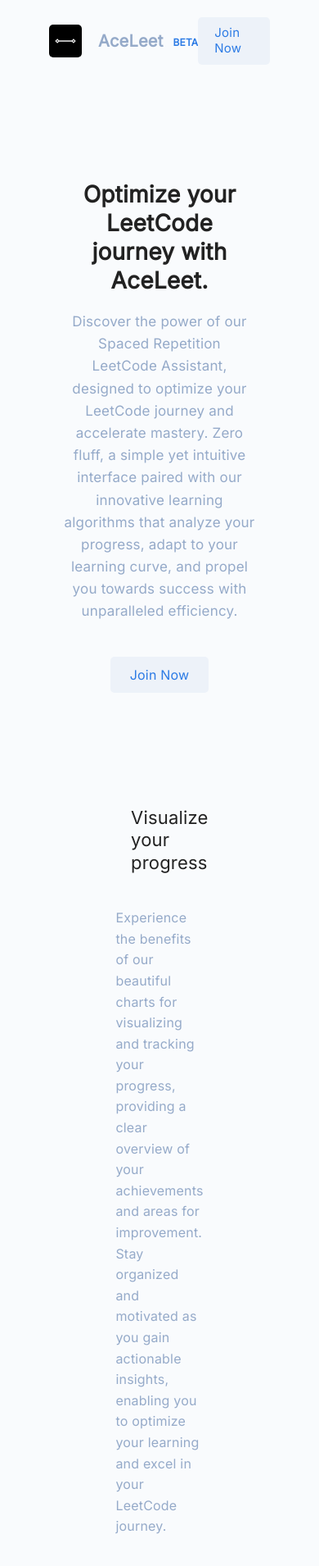
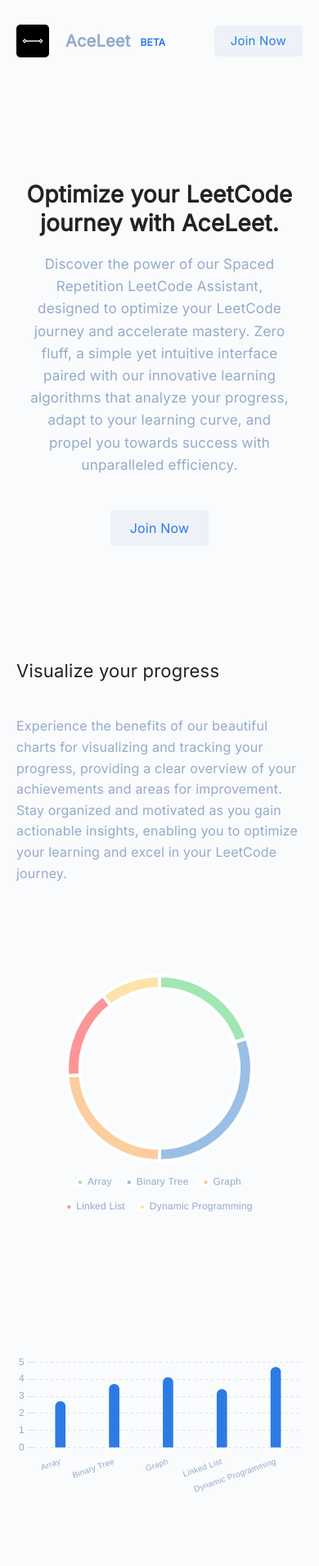
Before and after one commit to cmacariovx/AceLeet, a React (Create React App) app in the folder client/: page /landing in a window 390 px wide. Shown: the top 1910 px of the page at 82% size. Built offline with nearby package versions, Linux system fonts and the light colour scheme.

Commit message:
responsive

```diff
--- a/client/src/Components/Auth.css
+++ b/client/src/Components/Auth.css
@@ -24,6 +24,8 @@
     background-color: var(--gray);
     border-radius: 10px;
     z-index: 99;
+    margin-left: 10px;
+    margin-right: 10px;
 }
 
     .authHeaderText {
--- a/client/src/Pages/Landing.css
+++ b/client/src/Pages/Landing.css
@@ -21,6 +21,8 @@
     position: fixed;
     top: 0;
     left: 0;
+    z-index: 99;
+    background-color: var(--gray);
 }
 
     .landingHeaderLeft {
@@ -70,12 +72,13 @@
     }
 
     .landingIntro {
-        width: 60%;
+        width: 100%;
         display: flex;
         flex-direction: column;
         justify-content: center;
         align-items: center;
         margin-top: 120px;
+        padding: 0 200px;
     }
 
     .landingIntroUpper {
@@ -120,6 +123,7 @@
         align-items: center;
         padding: 0 160px;
         margin-bottom: 100px;
+        max-width: 1400px;
     }
 
     .landingSectionTitle {
@@ -206,3 +210,54 @@
         transition: 0.2s linear;
         background-color: rgb(191, 209, 238);
     }
+
+@media screen and (max-width: 1100px) {
+    .landingSectionCharts {
+        flex-direction: column;
+        width: 100%;
+    }
+
+    .landingSectionDonut {
+        width: 100%;
+    }
+
+    .landingSectionBar {
+        width: 100%;
+    }
+
+    .landingSection {
+        padding: 0 80px;
+    }
+
+    .landingIntro {
+        padding: 0 100px;
+    }
+}
+
+@media screen and (max-width: 750px) {
+    .landingSection {
+        padding: 0 40px;
+    }
+
+    .landingIntro {
+        padding: 0 60px;
+    }
+
+    .landingHeader {
+        padding: 0 40px;
+    }
+}
+
+@media screen and (max-width: 450px) {
+    .landingSection {
+        padding: 0 20px;
+    }
+
+    .landingIntro {
+        padding: 0 30px;
+    }
+
+    .landingHeader {
+        padding: 0 20px;
+    }
+}
```
